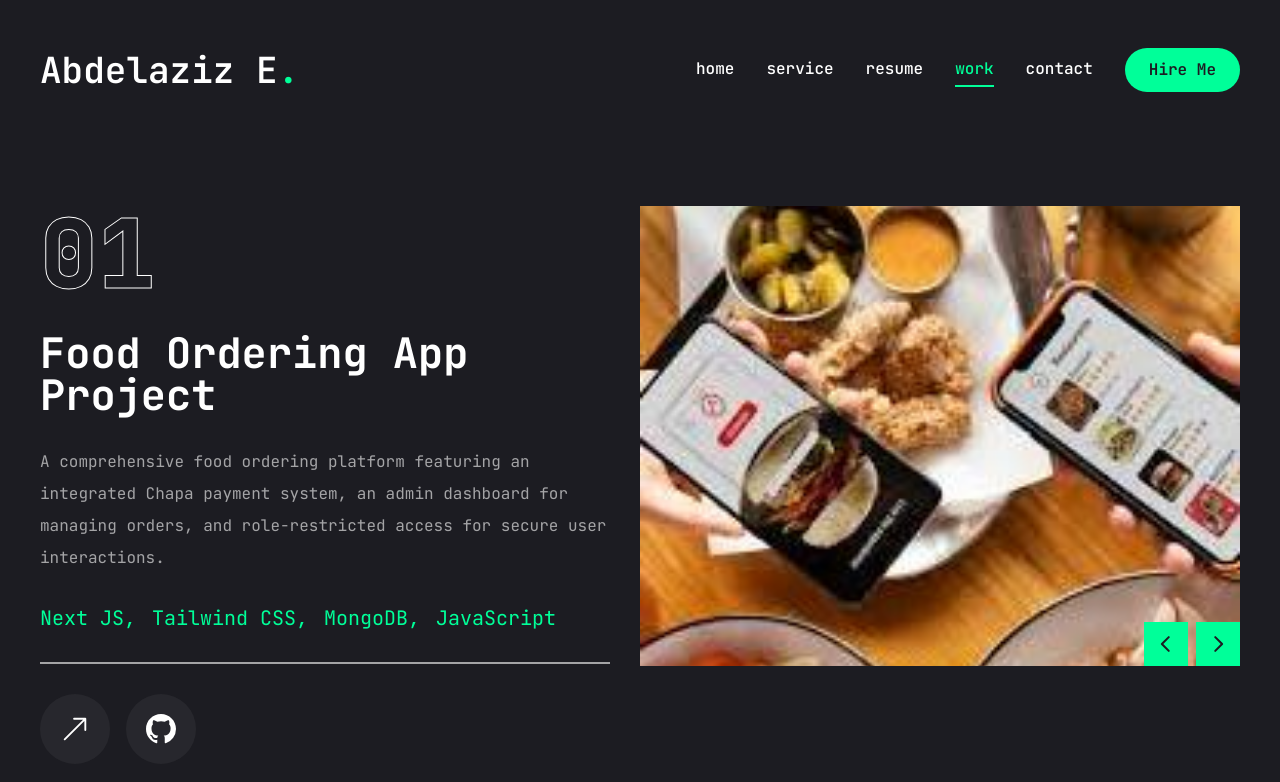
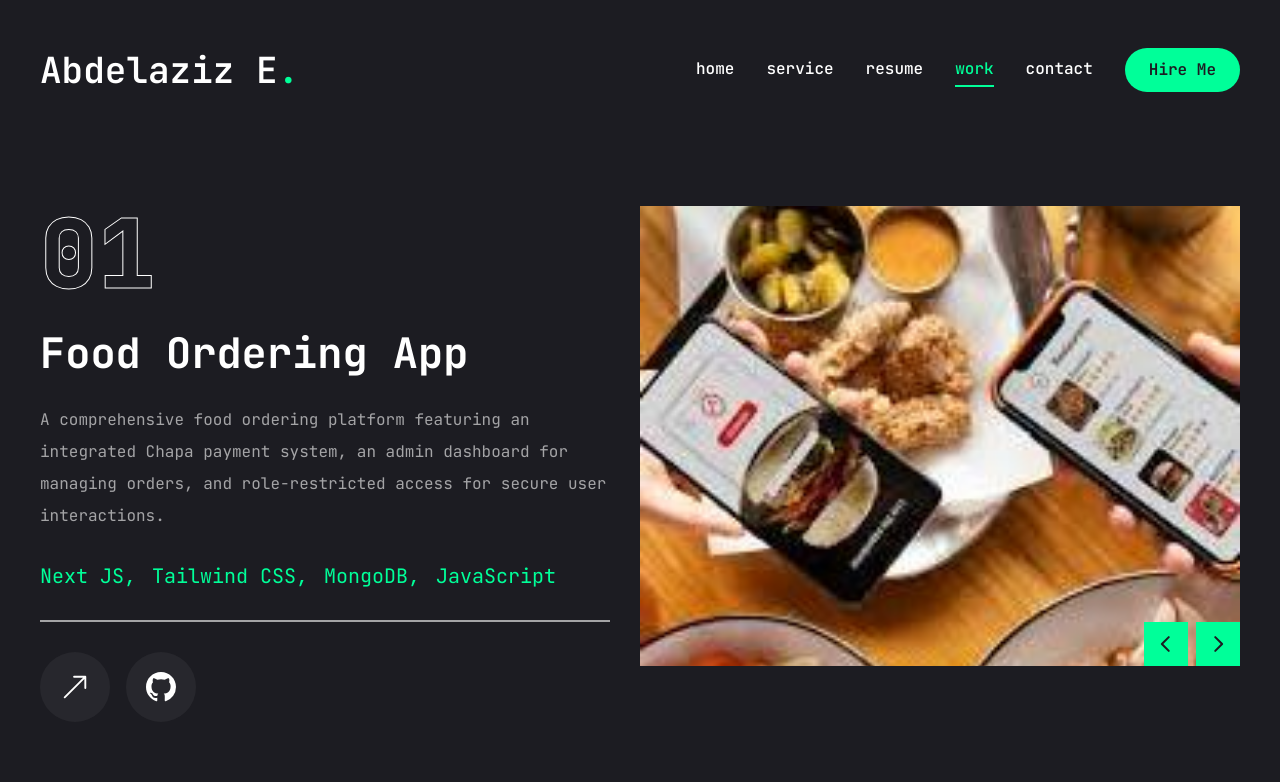
Before and after one commit to AbdelazizEbrahim/portfolio, a Next.js app: page /work in a window 1280 px wide. Shown: the top 782 px of the page. Built offline with nearby package versions, Linux system fonts and the light colour scheme.

Commit message:
Update page.js

```diff
--- a/app/work/page.js
+++ b/app/work/page.js
@@ -103,7 +103,7 @@ const Work = () => {
                 {/* project category */}
                 <h2 className="text-[42px] font-bold leading-none text-white
                    group-hover:text-accent transition-all duration-500 capitalize">
-                    {project.title} project
+                    {project.title}
                 </h2>
                 {/* project description */}
                 <p className="text-white/60">{project.description}</p>
```
